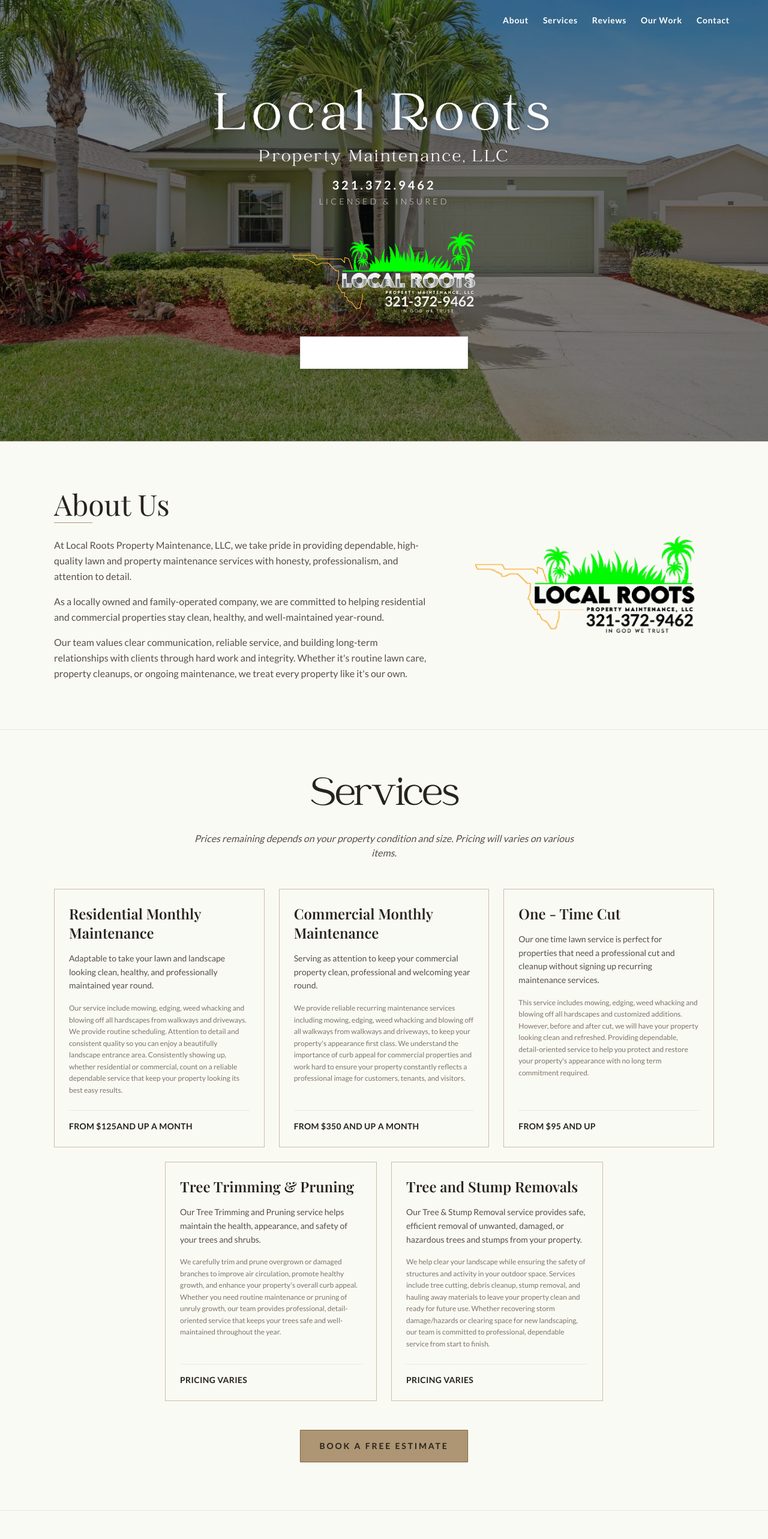
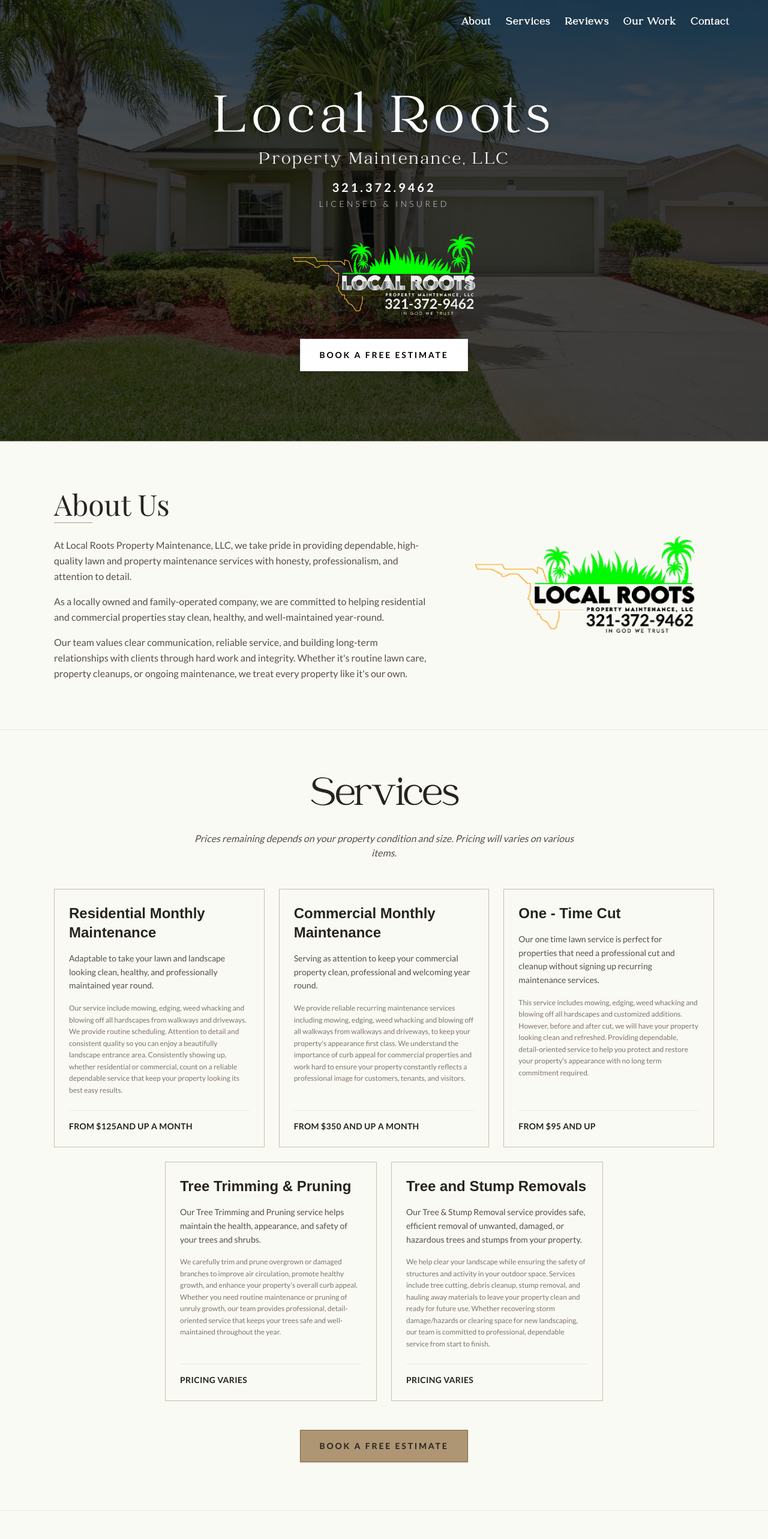
Before and after one commit to umar-hassan-987/local-roots, a Next.js app: page / in a window 1280 px wide. Shown: the top 2566 px of the page at 60% size. Built offline with nearby package versions, Linux system fonts and the light colour scheme; a web font is replaced by a local one.

Commit message:
done Home

```diff
--- a/src/components/sections/ContactSection.tsx
+++ b/src/components/sections/ContactSection.tsx
@@ -30,7 +30,7 @@
             viewport={{ once: true }}
             transition={{ duration: 1, delay: 0.1, ease: [0.22, 1, 0.36, 1] }}
           >
-            <h3 className="text-2xl text-black font-semibold mb-8" style={{fontFamily: "'Arial', sans-serif"}}>
+            <h3 className="text-2xl md:text-3xl text-black font-normal mb-8" style={{fontFamily: "'Arial', sans-serif"}}>
               Contact Information
             </h3>
             <ul className="space-y-6 text-[1rem] text-black">
@@ -61,7 +61,7 @@
             viewport={{ once: true }}
             transition={{ duration: 1, delay: 0.2, ease: [0.22, 1, 0.36, 1] }}
           >
-            <h3 className="text-2xl text-black font-semibold mb-6">
+            <h3 className="text-2xl md:text-3xl text-black font-normal mb-6" style={{fontFamily: "'Arial', sans-serif"}}>
               Office Hours
             </h3>
             <div className="space-y-6 text-[1rem] text-black">
@@ -88,7 +88,7 @@
             viewport={{ once: true }}
             transition={{ duration: 1, delay: 0.3, ease: [0.22, 1, 0.36, 1] }}
           >
-            <h3 className="text-3xl text-black font-semibold mb-6">
+            <h3 className="text-2xl md:text-3xl text-black font-normal mb-6" style={{fontFamily: "'Arial', sans-serif"}}>
               Follow Us
             </h3>
             <div className="flex gap-6 mb-12">
--- a/src/components/sections/HeroSection.tsx
+++ b/src/components/sections/HeroSection.tsx
@@ -9,12 +9,12 @@
     <section
       className="relative min-h-[46rem] flex flex-col justify-between border-b border-[#7e7468] bg-center bg-cover bg-no-repeat"
       style={{
-        backgroundImage: "linear-gradient(rgba(0, 0, 0, 0.45), rgba(0, 0, 0, 0.45)), url('/img/Hero_img.webp')"
+        backgroundImage: "linear-gradient(rgba(0, 0, 0, 0.7), rgba(0, 0, 0, 0.7)), url('/img/Hero_img.webp')"
       }}
     >
       {/* Top navigation overlay on the Hero background */}
       <div className="w-full max-w-[1200px] mx-auto px-6 py-6 flex justify-end items-center z-20">
-        <nav className="flex gap-6 text-white text-sm font-semibold tracking-wider">
+        <nav className="flex gap-6 text-white text-lg font-semibold tracking-wider" style={{ fontFamily: "'Catchy Mager', serif" }}>
           <Link href="#about" className="hover:underline transition-all">About</Link>
           <Link href="#services" className="hover:underline transition-all">Services</Link>
           <Link href="#reviews" className="hover:underline transition-all">Reviews</Link>
@@ -68,7 +68,7 @@
         {/* Brand logo overlay */}
         <motion.div
           className="my-8 max-w-[280px] md:max-w-[320px]"
-          initial={{ clipPath: 'inset(0 100% 0 0)' }}
+          initial={{ clipPath: 'inset(0 0 0 100%)' }}
           animate={{ clipPath: 'inset(0 0 0 0)' }}
           transition={{ duration: 1.5, delay: 0.6, ease: [0.65, 0, 0.35, 1] }}
         >
@@ -84,7 +84,8 @@
 
           <Link
             href="#contact"
-            className="inline-block bg-white text-black hover:bg-[#ae9573] hover:text-white transition-all duration-300 font-bold tracking-[0.2em] px-8 py-4 text-xs md:text-sm shadow-md border border-gray-200"
+            className="inline-block bg-white !text-black hover:bg-[#ae9573] hover:text-white transition-all duration-300 font-bold tracking-[0.2em] px-8 py-4 text-xs md:text-sm shadow-md border border-gray-200"
+            style={{ color: 'black' }}
           >
             BOOK A FREE ESTIMATE
           </Link>
--- a/src/components/sections/ServicesSection.tsx
+++ b/src/components/sections/ServicesSection.tsx
@@ -44,7 +44,7 @@
                 transition={{ duration: 0.8, delay: index * 0.1, ease: [0.22, 1, 0.36, 1] }}
               >
                 <div className="space-y-4">
-                  <h3 className="font-heading text-xl md:text-2xl text-[#27231f] font-semibold">
+                  <h3 className="text-xl md:text-2xl text-[#27231f] font-semibold" style={{ fontFamily: "'Arial', sans-serif" }}>
                     {service.title}
                   </h3>
                   <p className="text-sm text-[#564f46] leading-relaxed">
@@ -75,7 +75,7 @@
                 transition={{ duration: 0.8, delay: (index + 3) * 0.1, ease: [0.22, 1, 0.36, 1] }}
               >
                 <div className="space-y-4">
-                  <h3 className="font-heading text-xl md:text-2xl text-[#27231f] font-semibold">
+                  <h3 className="text-xl md:text-2xl text-[#27231f] font-semibold" style={{ fontFamily: "'Arial', sans-serif" }}>
                     {service.title}
                   </h3>
                   <p className="text-sm text-[#564f46] leading-relaxed">
--- a/src/components/site/SiteHeader.tsx
+++ b/src/components/site/SiteHeader.tsx
@@ -47,7 +47,7 @@
         </Link>
 
         {/* Desktop Nav */}
-        <nav className="hidden md:flex gap-8 items-center">
+        <nav className="hidden md:flex gap-8 items-center" style={{ fontFamily: "'Catchy Mager', serif" }}>
           {navItems.map((item) => (
             <Link
               key={item.key}
@@ -86,7 +86,7 @@
       {/* Mobile Nav Overlay */}
       {isOpen && (
         <div className="md:hidden bg-[#fafaf4] border-t border-[#eee8df] py-4 px-6 absolute top-full left-0 w-full shadow-lg z-40 transition-all duration-300">
-          <nav className="flex flex-col gap-4">
+          <nav className="flex flex-col gap-4" style={{ fontFamily: "'Catchy Mager', serif" }}>
             {navItems.map((item) => (
               <Link
                 key={item.key}
```
